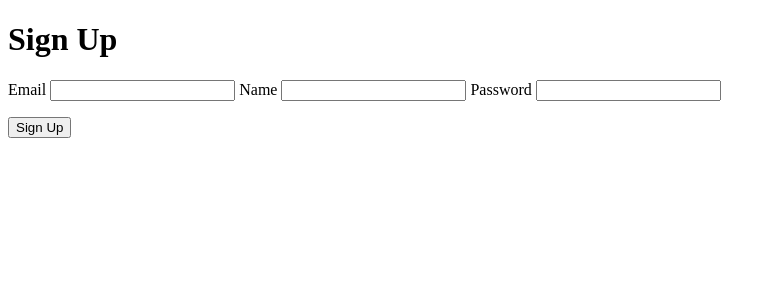
After one commit to SeiShin32/mandarake-scraper, a Flask app: page /signup in a window 1280 px wide. The commit adds this page. Shown: the top 300 px of the page, without its empty margins (0-776 px from the left). Run offline with Flask 2, Linux system fonts and the light colour scheme.

Commit message:
sqlite-ver

```diff
--- a/app.py
+++ b/app.py
@@ -12,7 +12,7 @@ def home():
 
     try:
         records = cur.execute('SELECT * FROM weekly_stats GROUP BY name ORDER BY MAX(date) DESC'
-                              ).fetchall()
+        ).fetchall()
     except Exception:
         records = []
 
@@ -87,3 +87,12 @@ def delete_link():
 
     print("Record successfully deleted")
     return redirect("/")
+
+
+@app.route("/login")
+def login():
+    return render_template('login.html')
+
+@app.route("/signup")
+def signup():
+    return render_template('signup.html')
--- a/bot.py
+++ b/bot.py
@@ -73,7 +73,10 @@ def add_link(message):
 @bot.message_handler(commands=['scan'])
 def add_link(message):
   bot.reply_to(message, 'Scanning...')
-  get_stats.scan()
+  try:
+   get_stats.scan()
+  except:
+   bot.reply_to(message, 'Something went wrong! Try again!')
 
 
 @bot.message_handler(commands=['delete'])
--- /dev/null
+++ b/templates/signup.html
@@ -0,0 +1,33 @@
+<!DOCTYPE html>
+<html lang="en">
+    <head>
+    <meta charset="UTF-8">
+    <meta name="viewport" content="width=device-width, initial-scale=1.0">
+    <title>User Signup</title>
+    </head>
+<body>
+
+    <div class="card-wrapper">
+        <div class="card">
+            <h1 class="center">Sign Up</h1>
+            <form name="signup_form">
+
+                <label for="email">Email</label>
+                <input type="text" name="email" class="field" required>
+
+                <label for="name">Name</label>
+                <input type="text" name="name" class="field" required>
+
+                <label for="Password">Password</label>
+                <input type="Password" name="password" class="field" required>
+
+                <p class="error error --hidden"></p>
+
+                <input type="submit" value="Sign Up" class="btn">
+
+            </form>
+        </div>
+    </div>
+
+</body>
+</html>
```
Also changed, not shown: templates/home.html (+16 -5 lines), templates/login.html (added, +30 -0 lines), 2 other files.
